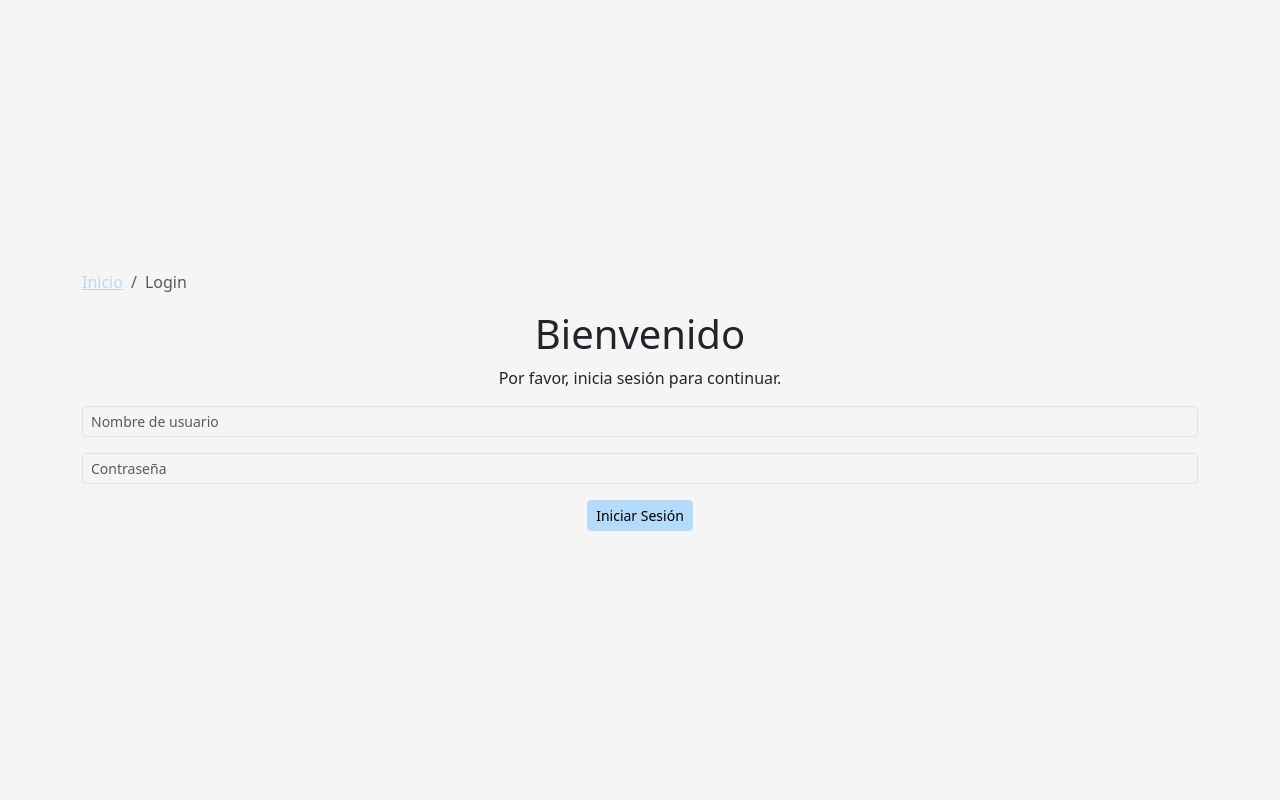
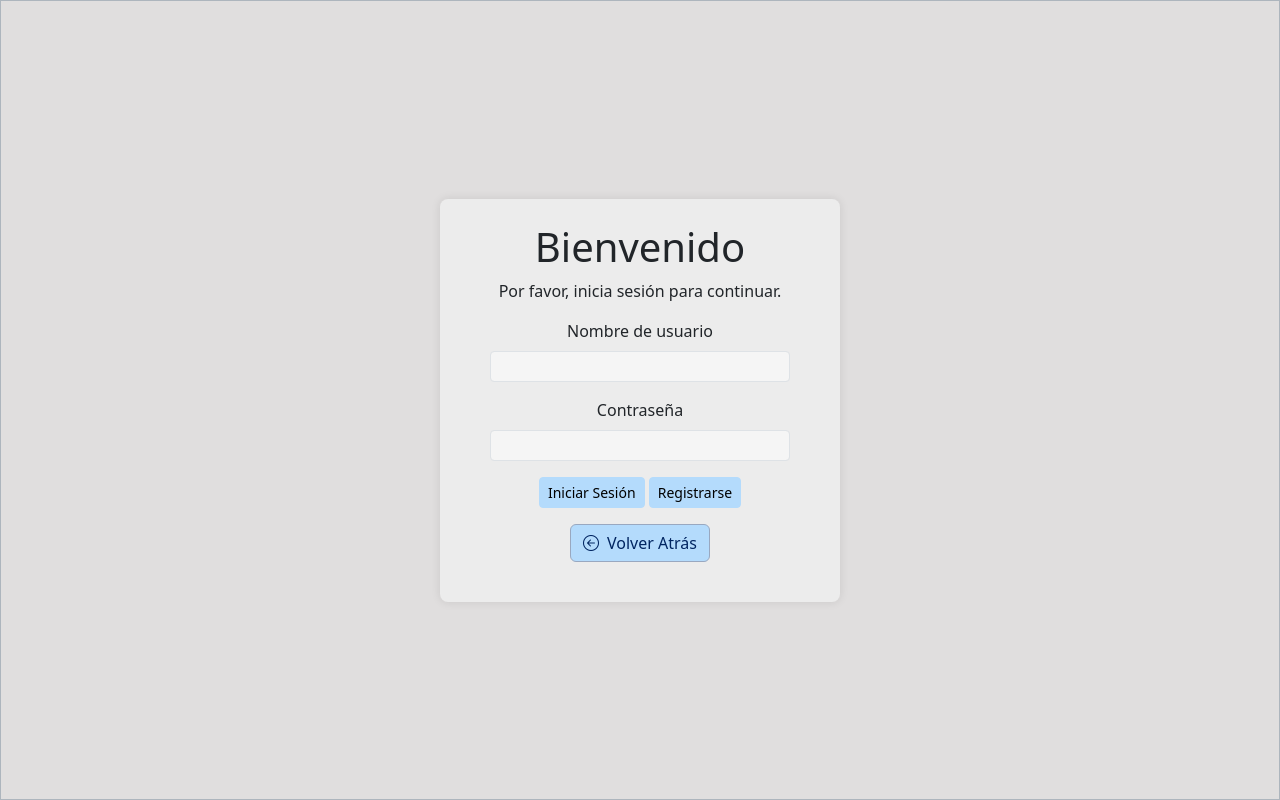
Before and after one commit to Croissanton/IU_Proyecto, a React (Create React App) app in the folder foro-mundo/: page /login in a window 1280 px wide. Built offline with nearby package versions, Linux system fonts and the light colour scheme.

Commit message:
loginpage interface finished

```diff
--- a/foro-mundo/src/Pages/LoginPage.js
+++ b/foro-mundo/src/Pages/LoginPage.js
@@ -2,6 +2,7 @@ import React, { useState } from "react";
 import Cookies from "universal-cookie";
 import { Breadcrumb } from "react-bootstrap";
 import { useEffect } from "react";
+import BackButton from "../Components/BackButton";
 
 
 function LoginPage() {
@@ -34,23 +35,23 @@ function LoginPage() {
   }
 
   return (
-    <div className="container-fluid d-flex justify-content-center align-items-center" style={{ minHeight: "100vh" }}>
-      <div className="container-sm">
-        <Breadcrumb>
-          <Breadcrumb.Item href="../#">Inicio</Breadcrumb.Item>
-          <Breadcrumb.Item active>Login</Breadcrumb.Item>
-        </Breadcrumb>
+    <div className="container-fluid d-flex justify-content-center align-items-center border border-dark-subtle bg-light" style={{ minHeight: "100vh", backgroundColor: "#f8f9fa" }}>
+      <div className="p-4" style={{ maxWidth: "400px", background: "#ececec", borderRadius: "8px", boxShadow: "0px 0px 10px 0px rgba(0,0,0,0.1)" }}>
 
         <div className="login-container text-center">
           <h1>Bienvenido</h1>
           <p>Por favor, inicia sesión para continuar.</p>
           <div className="mb-3">
-            <input type="text" className="form-control form-control-sm small-input" placeholder="Nombre de usuario" value={username} onChange={(e) => setUsername(e.target.value)} style={{ marginBottom: "0.5rem" }} />
+            <label htmlFor="username" className="form-label">Nombre de usuario</label>
+            <input type="text" className="form-control form-control-sm" value={username} onChange={(e) => setUsername(e.target.value)} style={{ marginBottom: "0.5rem", width: "300px", margin: "0 auto" }} />
           </div>
           <div className="mb-3">
-            <input type="password" className="form-control form-control-sm small-input" placeholder="Contraseña" value={password} onChange={(e) => setPassword(e.target.value)} style={{ marginBottom: "0.5rem" }} />
+            <label htmlFor="password" className="form-label">Contraseña</label>
+            <input type="password" className="form-control form-control-sm" value={password} onChange={(e) => setPassword(e.target.value)} style={{ marginBottom: "0.5rem", width: "300px", margin: "0 auto" }} />
           </div>
-          <button onClick={login} className="btn btn-primary btn-sm">Iniciar Sesión</button>
+          <button onClick={login} className="btn btn-primary btn-sm">Iniciar Sesión</button> {" "}
+          <button onClick={() => window.location.href = "/register" } className="btn btn-primary btn-sm">Registrarse</button>
+          <BackButton />
         </div>
       </div>
     </div>
```
